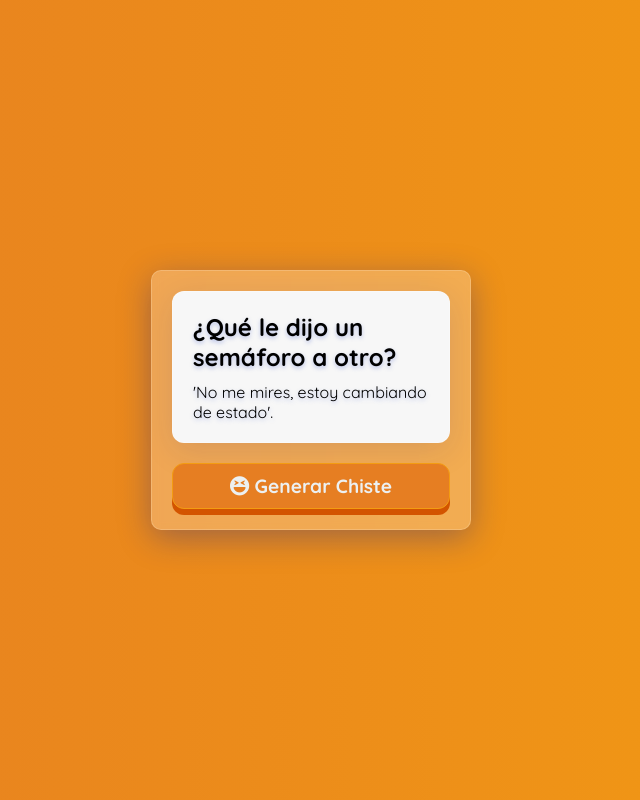
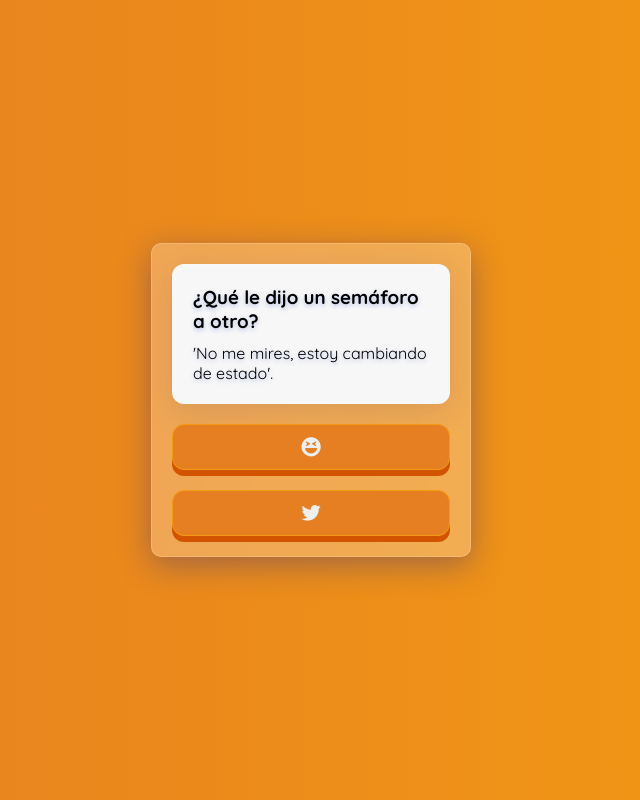
Before and after one commit to hernandoabella/joke-generator, a plain HTML site: page index.html in a window 1280 px wide. Shown: the whole page, without its empty margins (329-969 px from the left). Drawn offline with Linux system fonts and the light colour scheme.

Commit message:
Update index.html

```diff
--- a/index.html
+++ b/index.html
@@ -28,11 +28,12 @@
     <div class="container">
         <div class="chistes">
             <div class="chiste-aleatorio">
-                <h2 id="pregunta">¿Qué le dijo un semáforo a otro?</h2>
+                <h3 id="pregunta">¿Qué le dijo un semáforo a otro?</h3>
                 <p id="respuesta">'No me mires, estoy cambiando de estado'.</p>
             </div>
-            <div class="entrada-chistes">
-                <button id="btn-chiste" class="btn"><i class="fa-solid fa-face-laugh-squint"></i> Generar Chiste</button>
+            <div class="btns">
+                <button id="btn-chiste" class="btn"><i class="fa-solid fa-face-laugh-squint"></i></button>
+                <button id="btn-chiste" class="btn"><i class="fa-brands fa-twitter"></i></button>
             </div>
         </div>
     </div>
```
